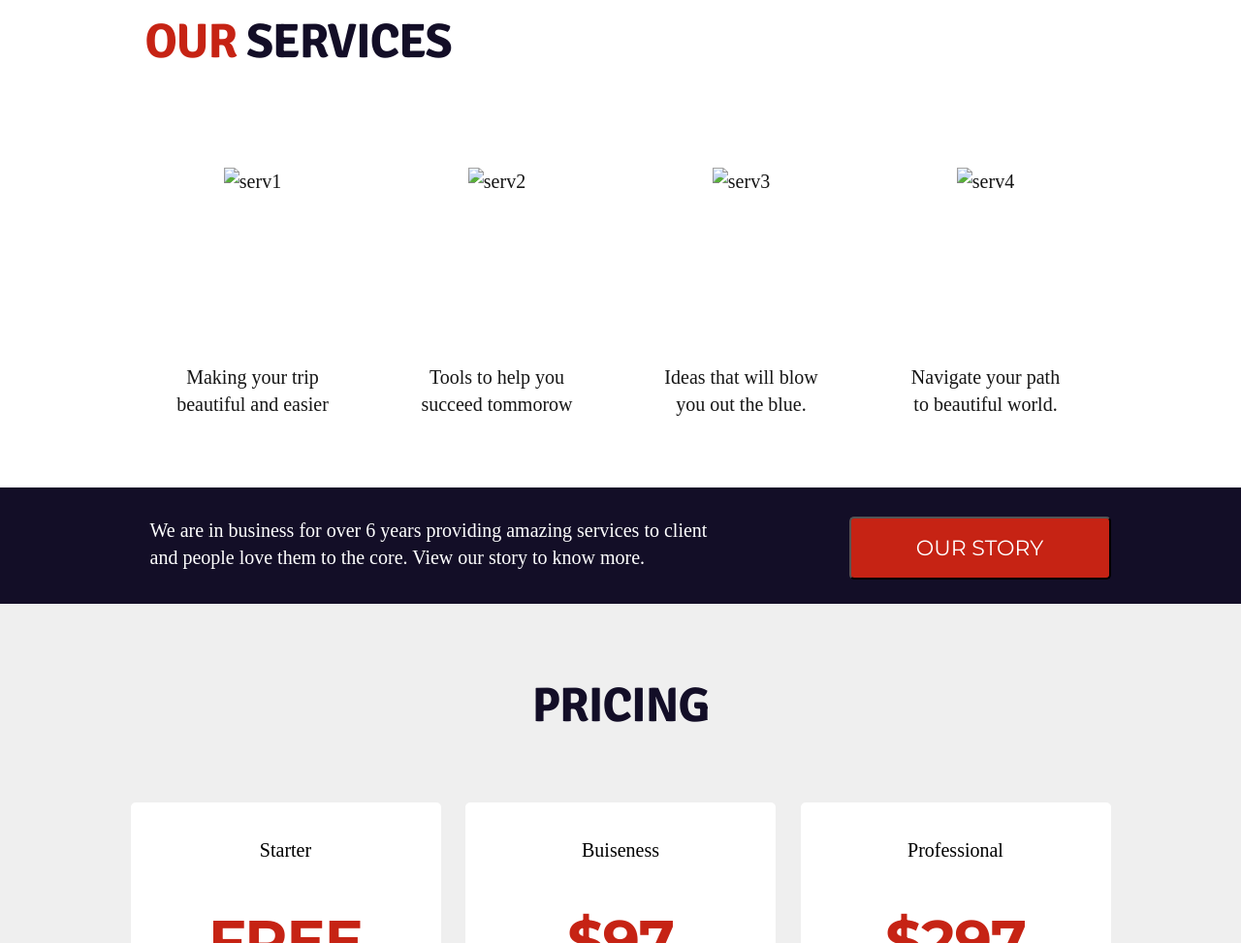
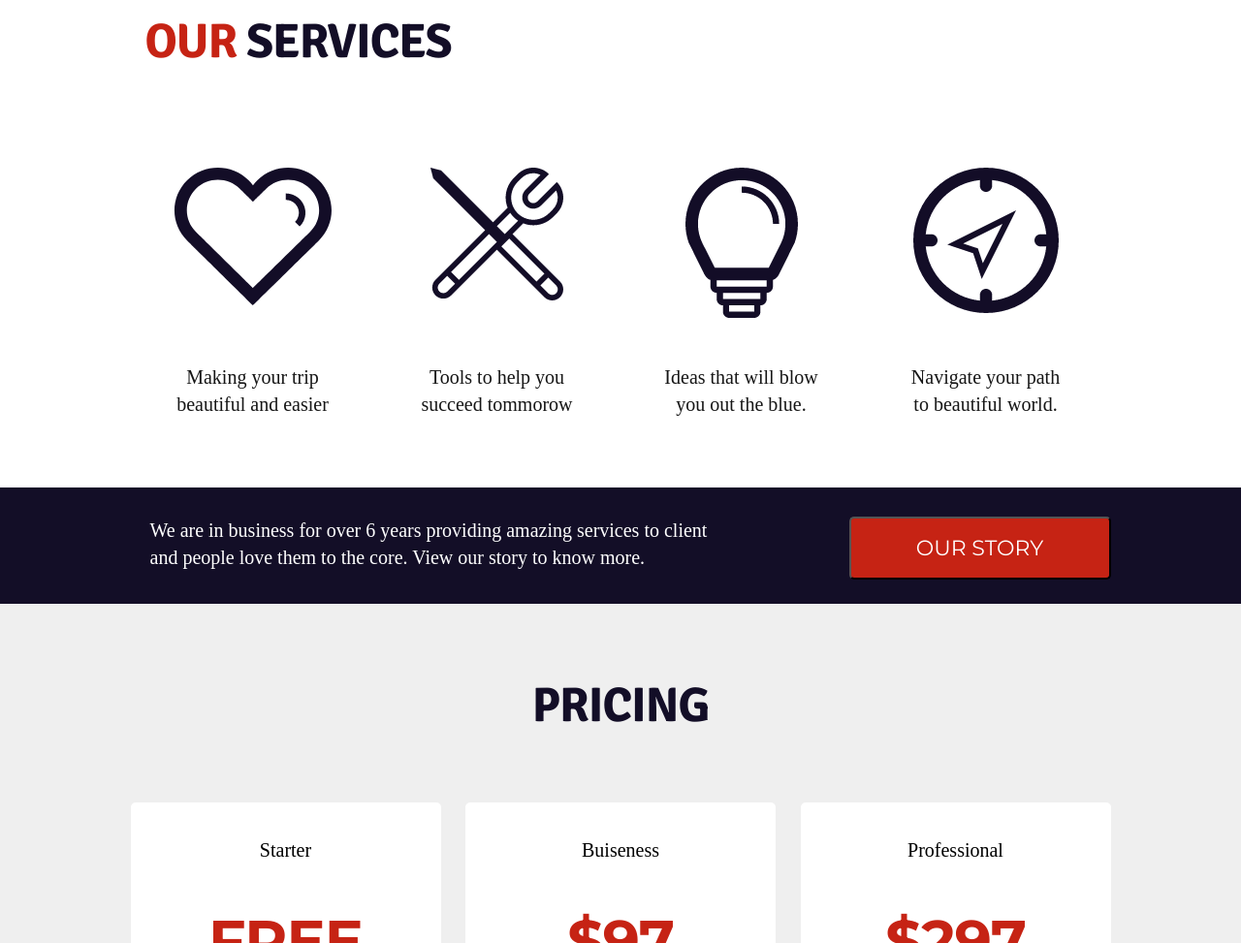
Before and after one commit to Dmitrij413/automotive, a plain HTML site: page index.html in a window 1280 px wide. Shown: the part 750-1723 px from the top of the page at 97% size. Drawn offline with Linux system fonts and the light colour scheme; the site is published under a folder, as on GitHub Pages, so addresses that start at the root find nothing; files whose address does not match are found by name.

Commit message:
Update index.html

```diff
--- a/index.html
+++ b/index.html
@@ -36,19 +36,19 @@
 				<h2><span>Our</span> services</h2>
 				<div class="services__items">
 					<div class="services__item">
-						<div class="serv__img"><img src="/img/serv1.png" alt="serv1"></div>
+						<div class="serv__img"><img src="img/serv1.png" alt="serv1"></div>
 						<p>Making your trip <br> beautiful and easier</p>
 					</div>
 					<div class="services__item">
-						<div class="serv__img"><img src="/img/serv2.png" alt="serv2"></div>
+						<div class="serv__img"><img src="img/serv2.png" alt="serv2"></div>
 						<p>Tools to help you <br> succeed tommorow</p>
 					</div>
 					<div class="services__item">
-						<div class="serv__img"><img src="/img/serv3.png" alt="serv3"></div>
+						<div class="serv__img"><img src="img/serv3.png" alt="serv3"></div>
 						<p>Ideas that will blow <br> you out the blue.</p>
 					</div>
 					<div class="services__item">
-						<div class="serv__img"><img src="/img/serv4.png" alt="serv4"></div>
+						<div class="serv__img"><img src="img/serv4.png" alt="serv4"></div>
 						<p>Navigate your path <br> to beautiful world.</p>
 					</div>
 				</div>
```
